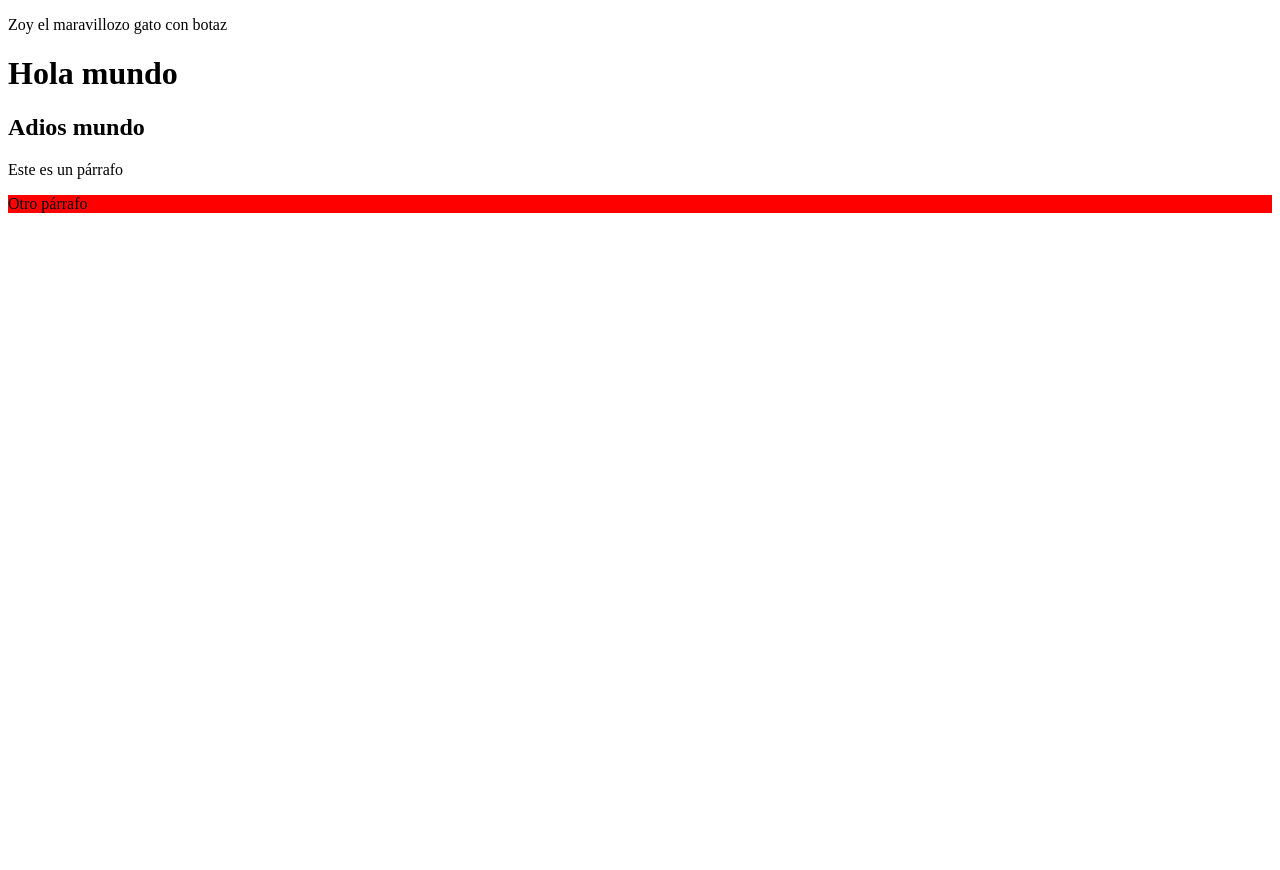
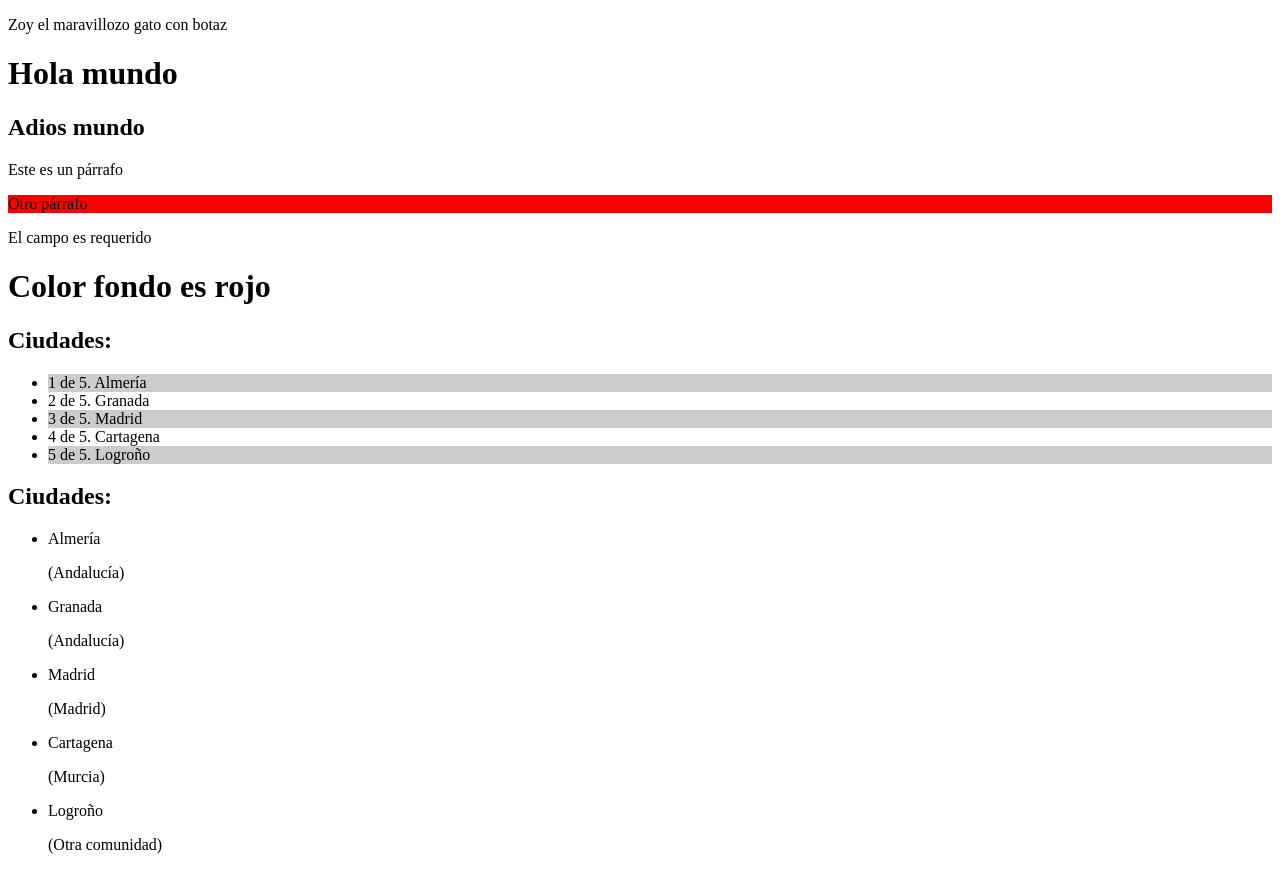
Before and after one commit to gerardoparrajc/curso-angular-17-abril-2024, an Angular app: page / in a window 1280 px wide. Before the commit the page ends 800 px from the top, so only its background shows below. Built offline with nearby package versions, Linux system fonts and the light colour scheme.

Commit message:
Añadidas directivas estructurales

```diff
--- a/src/app/app.component.html
+++ b/src/app/app.component.html
@@ -7,3 +7,42 @@
 
 <p [ngClass]="{'clase1':  3 > 6}">Este es un párrafo</p>
 <p [ngStyle]="{'background-color': colorFondo}">Otro párrafo</p>
+
+
+<p class="error" *ngIf="colorFondo === 'red'">El campo es requerido</p>
+<div *ngIf="colorFondo === 'red'; else noEsVerde">
+  <h1>Color fondo es rojo</h1>
+</div>
+
+
+
+<ng-template #noEsVerde>
+  <div>
+    <h1>Color fondo no es rojo</h1>
+  </div>
+</ng-template>
+
+<div class="ciudades">
+  <h2>Ciudades:</h2>
+  <ul>
+    <li *ngFor="let ciudad of ciudades; let i = index; let impar = even; let total = count; let primero = first;" [ngClass]="{'valorPar': impar}">{{ i + 1 }} de {{ total }}. {{ ciudad }}</li>
+  </ul>
+</div>
+
+
+
+<div class="ciudades">
+  <h2>Ciudades:</h2>
+  <ul>
+    <li *ngFor="let ciudad of ciudades;">
+      {{ ciudad }}
+      <div [ngSwitch]="ciudad">
+        <p *ngSwitchCase="'Almería'">(Andalucía)</p>
+        <p *ngSwitchCase="'Granada'">(Andalucía)</p>
+        <p *ngSwitchCase="'Madrid'">(Madrid)</p>
+        <p *ngSwitchCase="'Cartagena'">(Murcia)</p>
+        <p *ngSwitchDefault>(Otra comunidad)</p>
+      </div>
+    </li>
+  </ul>
+</div>
--- a/src/app/app.component.scss
+++ b/src/app/app.component.scss
@@ -0,0 +1,3 @@
+.valorPar {
+  background: #ccc;
+}
--- a/src/app/app.component.ts
+++ b/src/app/app.component.ts
@@ -14,4 +14,7 @@ import { CommonModule } from '@angular/common';
 export class AppComponent {
   title = 'mi-primer-proyecto';
   colorFondo = 'red';
+
+  ciudades = ['Almería', 'Granada', 'Madrid', 'Cartagena', 'Logroño'];
+
 }
```
